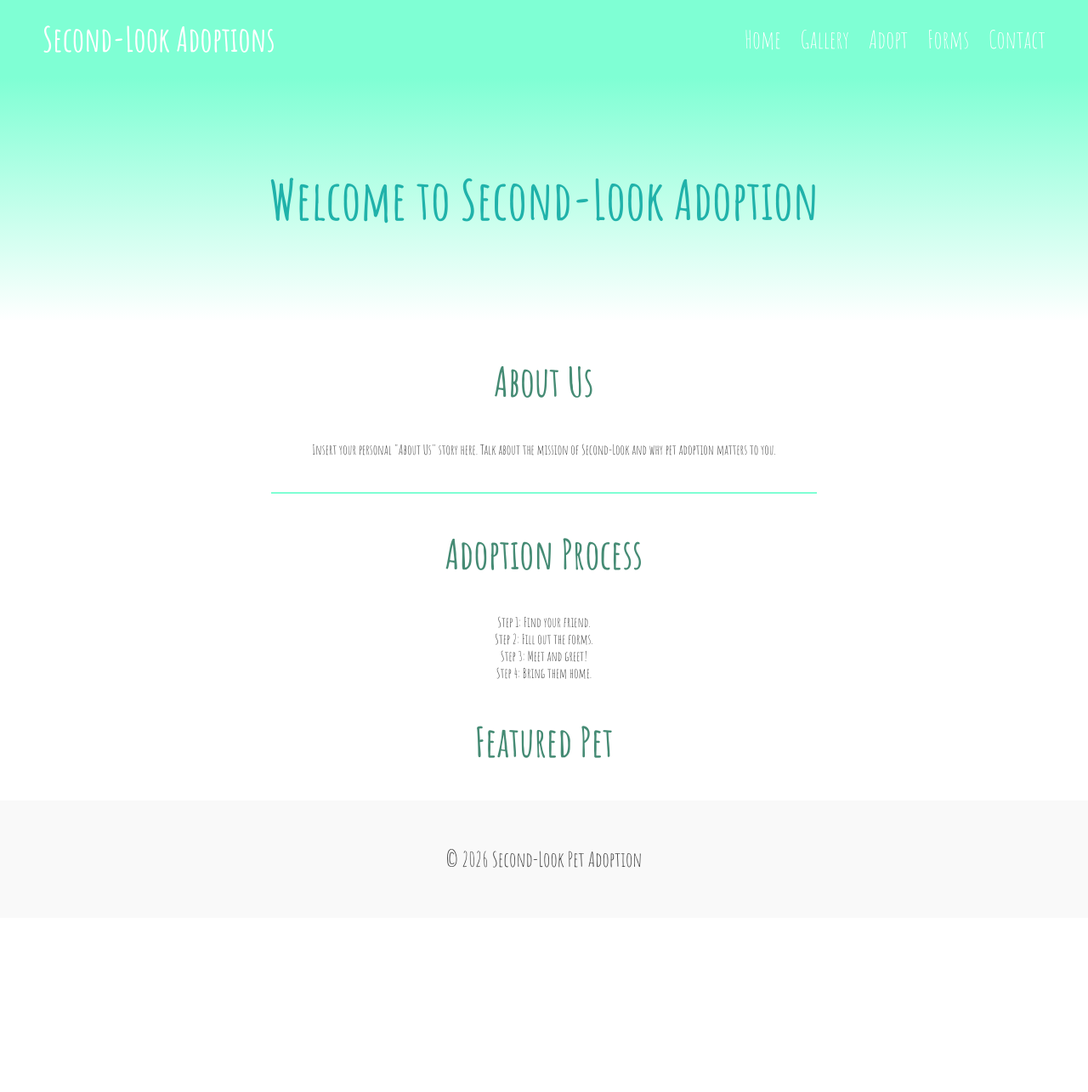
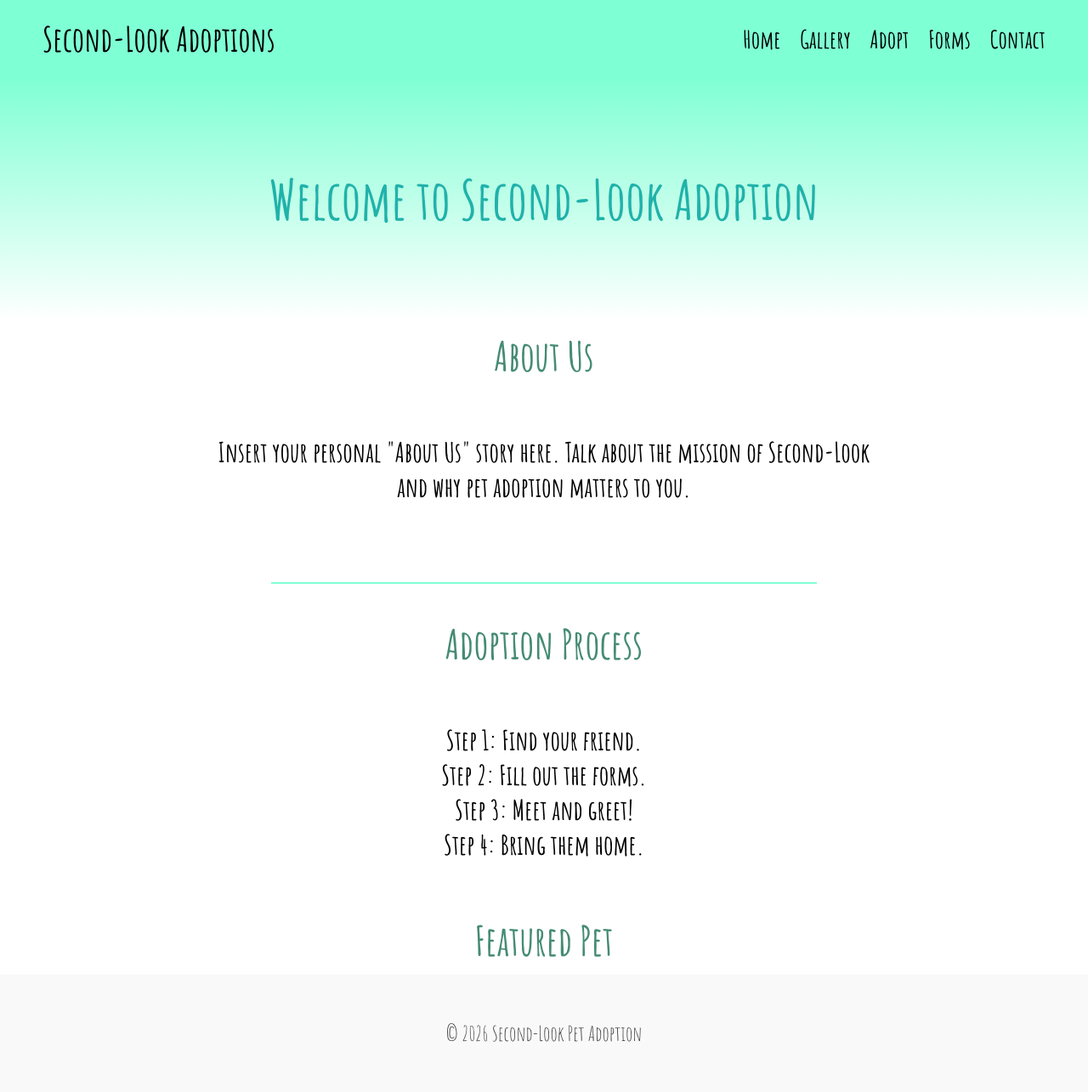
Before and after one commit to marvinursua8/ACIT-2911---Agile-Development-Project, a Python web app: template web/templates/index.html in a window 1280 px wide. Shown: the whole page at 85% size. Before the commit the page ends 1021 px from the top, so only its background shows below. Run offline with Jinja, Linux system fonts and the light colour scheme; the template is opened without the code that fills it, so the values that code supplies are empty.

Commit message:
changed font color

```diff
--- a/web/static/styles/styles.css
+++ b/web/static/styles/styles.css
@@ -16,6 +16,16 @@
 h2 {
   font-size: 3rem;
   color: #458b74;
+  margin: 10px 0;
+}
+
+.editable-content {
+  max-width: 800px;
+  margin:0 auto;
+  padding: 20px;
+  font-size: 2rem;
+  font-weight: bolder;
+  color: black;
 }
 
 /* Navbar */
@@ -31,18 +41,20 @@
   font-size: 2.5rem;
   font-weight: bold;
   text-decoration: none;
-  color: white;
+  color: black;
 }
 
 .nav-links a {
+  font-weight:bolder;
   margin-left: 20px;
   text-decoration: none;
-  color: white;
+  color: black;
   font-size: 1.8rem;
   transition: color 0.3s;
 }
 
 .nav-links a:hover {
+  font-weight: bolder;
   color: #20b2aa;
 }
 
@@ -131,7 +143,7 @@
   position: relative;
   height: 400px;
   flex-wrap: wrap;
-  flex: 1 1 calc(33.33%); /* 4 cards wide on desktop */
+  flex: 0 0 calc(33.33%); /* 4 cards wide on desktop */
   display: flex;
   border-radius: 20px;
   overflow: hidden;
@@ -161,6 +173,7 @@
 
 .name-overlay h2 {
   color: white; /* Name in white to keep theme */
+  font-weight: bolder;
   margin: 0;
   font-size: 2.5rem;
 }
--- a/web/templates/index.html
+++ b/web/templates/index.html
@@ -32,7 +32,7 @@
 
 <div class="gallery-container">
     {% for animal in animals %}
-        <div class="gallery-card">
+        <div class="gallery-card"">
 
             <div class="card-image"
                  style="background-image: url('{{ animal.primary_image }}');">
```
